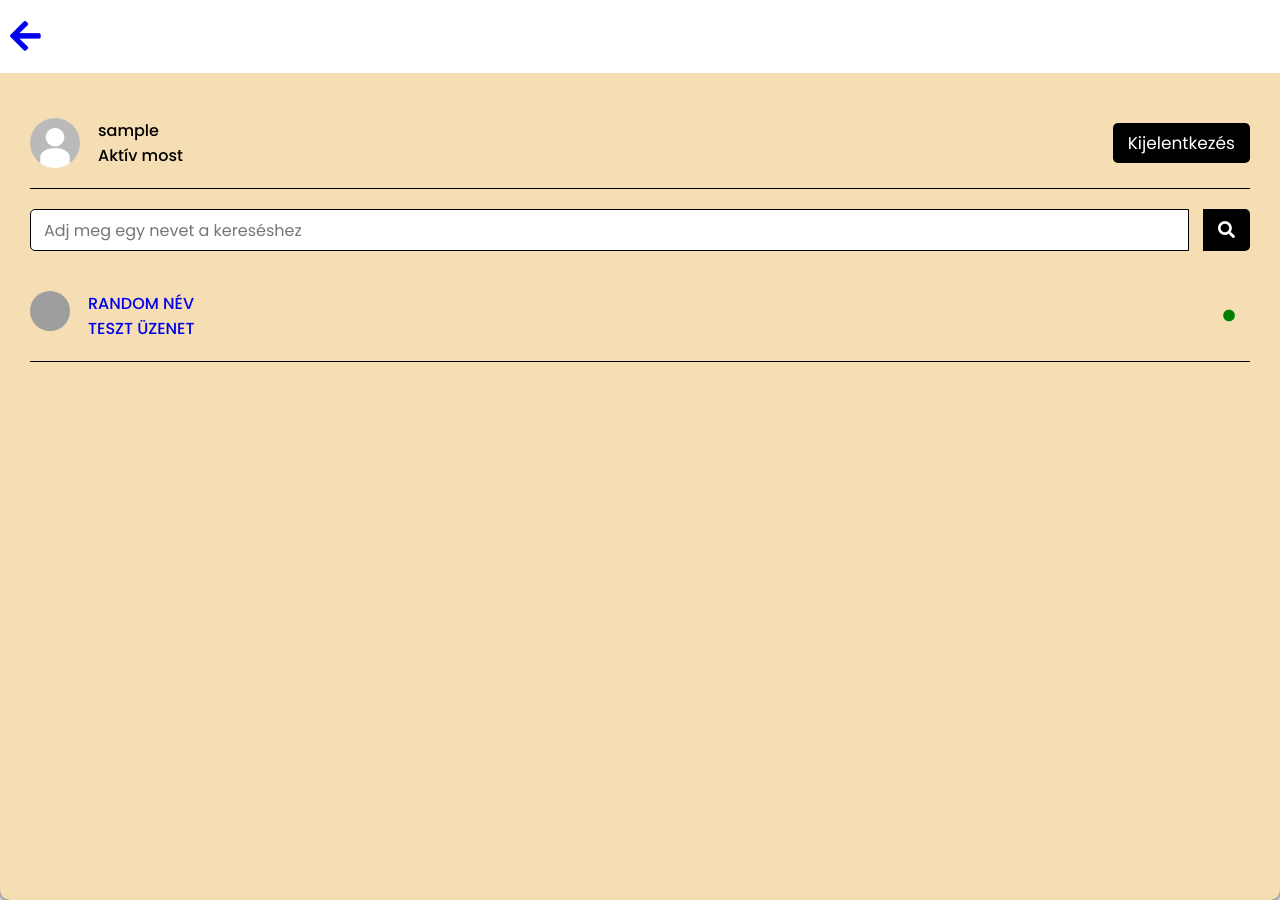
After one commit to BerciBAA/Szoftverfejleszes_Project, a PHP site: page /Szoftverfejleszes_Project/users.php in a window 1280 px wide. The commit adds this page. Run offline with PHP 8.4, Linux system fonts and the light colour scheme; the visitor is signed in with stand-in values (Sample User, id 1); grey boxes are pictures that could not be loaded.

Commit message:
User felület és a chat felület front-end része hozzáadásra került

```diff
--- /dev/null
+++ b/chat.php
@@ -0,0 +1,6 @@
+<?php
+    require_once "config.php";
+    session_start();
+    include "templates/chat.html";
+
+?>
--- /dev/null
+++ b/style/user.css
@@ -0,0 +1,120 @@
+@import url('https://fonts.googleapis.com/css2?family=Poppins:wght@200;300;400;500;600;700&display=swap');
+*{
+    margin: 0;
+    padding: 0;
+    box-sizing: border-box;
+    text-decoration: none;
+    font-family: 'Poppins',sans-serif;
+}
+body{
+    display: flex;
+    align-items: center;
+    justify-content: center;
+    min-height: 100vh;
+}
+.wrapper{
+    background-color: wheat;
+    width: 1300px;
+    height: 900px;
+    box-shadow: 0 0 12px;
+    border-radius: 10px;
+}
+.users{
+    padding: 25px 30px;
+}
+.users header,
+.usersList a
+{
+    display: flex;
+    align-items: center;
+    padding-bottom: 20px;
+    padding-top: 20px;
+    justify-content: space-between;
+    border-bottom: 1px solid black;
+
+}
+.wrapper img{
+    object-fit: cover;
+    border-radius: 50%;
+}
+.users header .content img{
+    height: 50px;
+    width: 50px;
+}
+:is(.users, .usersList) .content{
+    display: flex;
+}
+
+:is(.users, .usersList) .details{
+    margin-left: 18px;
+    font-weight: 500;
+    align-items: center;
+}
+.users header .logout{
+    color: white;
+    font-size: 17px;
+    padding: 7px 15px;
+    background-color: black;
+    border-radius: 5px;
+}
+.users .search{
+    margin: 20px 0;
+    display: flex;
+    align-items: center;
+    justify-content: space-between;
+    position: relative;
+
+}
+.users .search .text{
+    font-size: 18px;
+}
+.users .search input{
+    position:absolute;
+    height: 42px;
+    width: 95%;
+    border: 1px solid black;
+    padding: 0 13px;
+    font-size: 16px;
+    border-radius: 5px 0 0 5px;
+    outline: none;
+}
+.users .search button{
+    width: 47px;
+    height: 42px;
+    border:none;
+    outline: none;
+    color: white;
+    background: black;
+    cursor: pointer;
+    font-size: 17px;
+    border-radius: 0 5px 5px 0;
+}
+.usersList{
+    max-height: 350px;
+    overflow-y: auto;
+
+}
+.usersList a {
+    padding-right: 15px;
+}
+.usersList a .content img{
+    height: 40px;
+    width: 40px;
+
+}
+.usersList a .statusDot{
+    font-size: 12px;
+    color: green;
+}
+
+
+.usersList a .statusDot.offile{
+    color: wheat;
+}
+
+.wrapper .backIcon{
+    padding: 10px;
+    font-size: 35px;
+    color: black;
+    background-color: white;
+}
--- a/templates/main.html
+++ b/templates/main.html
@@ -13,7 +13,7 @@
 <body>
     <div class="wrapper">
         <nav class="left all">
-            <div class="chat all">Chat</div>
+            <div class="chat all"> <a href="users.php">Chat</a></div>
             <div class="next all">Következő</div>
             <div class="username all">
                 <?php echo $_SESSION["username"]?>
--- a/templates/profile.html
+++ b/templates/profile.html
@@ -7,11 +7,13 @@
     <meta name="viewport" content="width=device-width, initial-scale=1.0">
     <title>Document</title>
     <link rel="stylesheet" href="style/profile.css">
+    <link rel="stylesheet" href="https://cdnjs.cloudflare.com/ajax/libs/font-awesome/5.15.2/css/all.min.css">
 
 </head>
 
 <body>
     <div class="container">
+        <div class="backIcon"><a href="main.php"><i class="fas fa-arrow-left"></i></a></div>
         <div class="leftBox">
             <nav>
                 <a onclick="tabs(0)" class="tab active">
--- /dev/null
+++ b/templates/users.html
@@ -0,0 +1,53 @@
+<!DOCTYPE html>
+<html lang="en">
+<head>
+    <meta charset="UTF-8">
+    <meta http-equiv="X-UA-Compatible" content="IE=edge">
+    <meta name="viewport" content="width=device-width, initial-scale=1.0">
+    <title>Document</title>
+    <link rel="stylesheet" href="style/user.css">
+    <link rel="stylesheet" href="https://cdnjs.cloudflare.com/ajax/libs/font-awesome/5.15.2/css/all.min.css">
+</head>
+<body>
+
+    <div class="wrapper">
+        <div class="backIcon"><a href="main.php"><i class="fas fa-arrow-left"></i></a></div>
+        <section class="users">
+            <header>
+                <div class="content">
+                    <img src="img/test_mage.jpg" alt="">
+                    <div class="details">
+                        <span><?php echo $_SESSION["username"]?></span>
+                        <p>Aktív most</p>
+                    </div>
+                </div>
+                <a href="#" class="logout">Kijelentkezés</a>
+            </header>
+            <div class="search">
+                <span class="text">
+                    Válassz ki egy felhaszmálót
+                </span>
+                <input type="text" placeholder="Adj meg egy nevet a kereséshez">
+                <button><i class="fas fa-search"></i></button>
+            </div>
+            <div class="usersList">
+                <a href="#">
+                    <div class="content">
+                        <img src="img.jpg" alt="">
+                        <div class="details">
+                            <span>RANDOM NÉV</span>
+                            <p>TESZT ÜZENET</p>
+
+                        </div>
+
+                    </div>
+                    <div class="statusDot">
+                        <i class="fa fa-circle"></i>
+
+                    </div>
+
+            </div>
+        </section>
+    </div>
+</body>
+</html>
--- /dev/null
+++ b/users.php
@@ -0,0 +1,5 @@
+<?php
+    require_once "config.php";
+    session_start();
+    include "templates/users.html";
+?>
```
Also changed, not shown: style/chat.css (added, +130 -0 lines), style/profile.css (+33 -15 lines), templates/chat.html (added, +44 -0 lines), img/test_mage.jpg (added).
